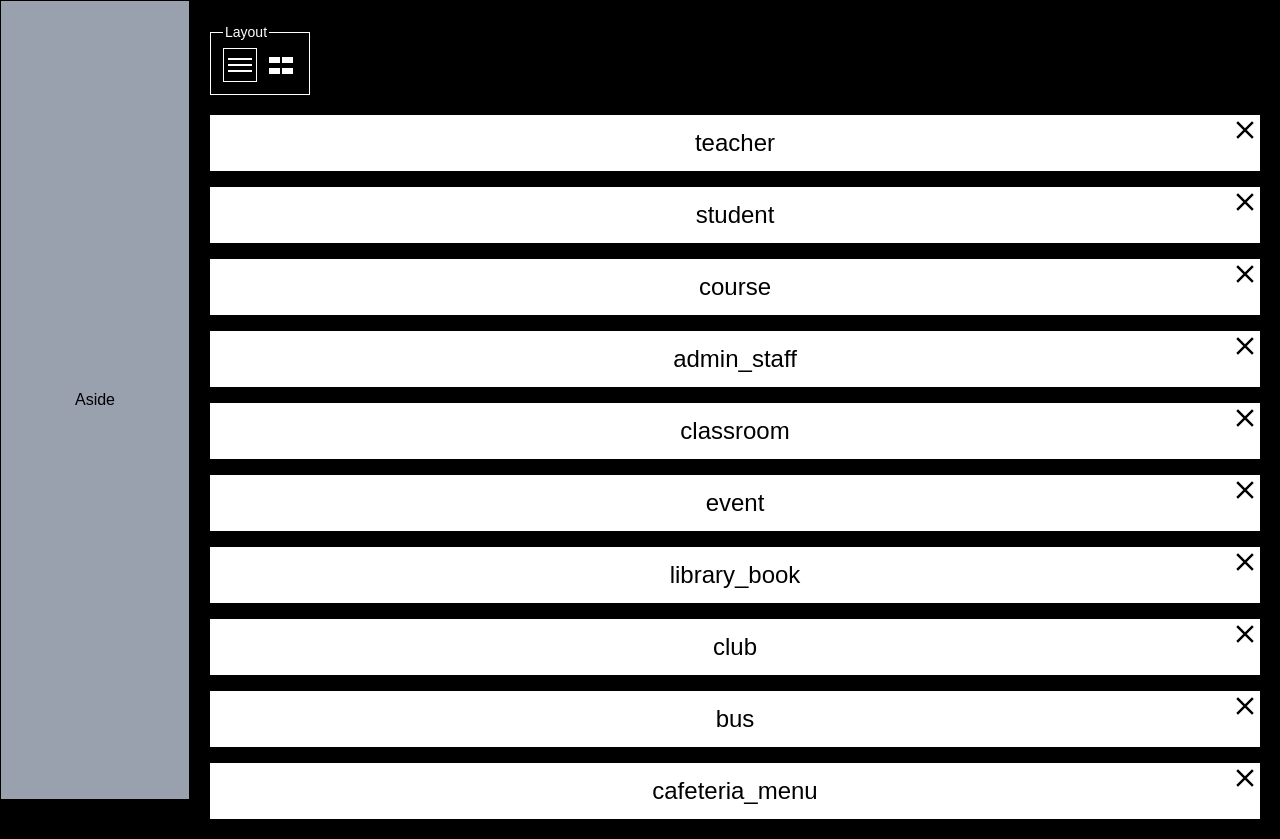
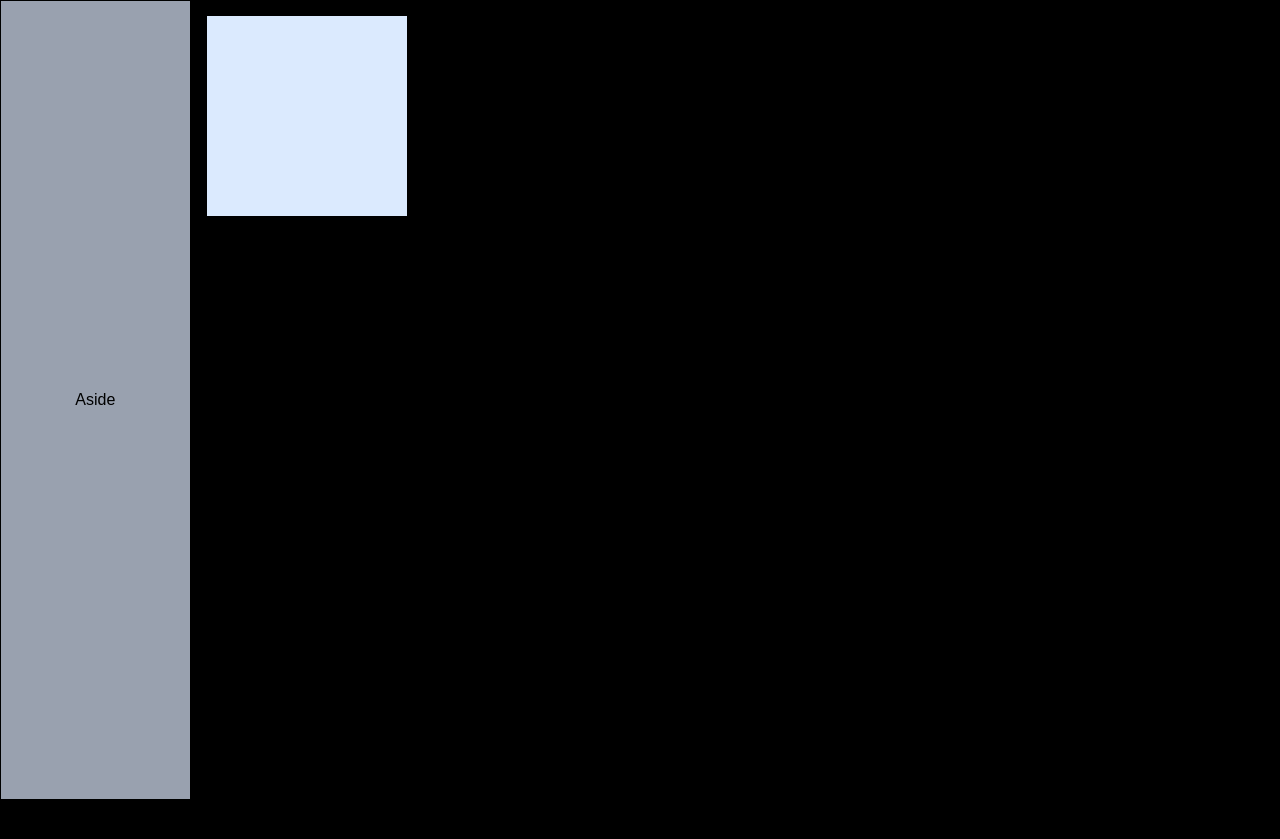
Before and after one commit to aty101/DashBoard-Component, a Next.js app: page / in a window 1280 px wide. After the commit the page ends 800 px from the top, so only its background shows below. Built offline with nearby package versions, Linux system fonts and the light colour scheme.

Commit message:
dynamic grid 1

```diff
--- a/src/app/page.tsx
+++ b/src/app/page.tsx
@@ -1,9 +1,13 @@
 import DataShow from "@/components/dataShow/DataShow";
+import DynamicGrid from "@/components/dynamic-grid/DynamicGrid";
+import Grid from "@/components/dynamic-grid/Grid";
 
 export default function Home() {
   return (
     <>
-      <DataShow />
+      {/* <DataShow /> */}
+      <DynamicGrid />
+      {/* <Grid /> */}
     </>
   );
 }
--- a/src/components/dataShow/DataCard.tsx
+++ b/src/components/dataShow/DataCard.tsx
@@ -1,4 +1,4 @@
-import { DragEventHandler, MouseEventHandler } from "react";
+import { DragEventHandler, MouseEventHandler, useState } from "react";
 import { IoMdClose } from "react-icons/io";
 
 export default function DataCard({
@@ -15,16 +15,21 @@ export default function DataCard({
   handleClosedData: MouseEventHandler;
   handleDragOver: DragEventHandler;
 }) {
+  const [active, setActive] = useState<boolean>(false);
+  const handleActive = () => {
+    setActive((prev) => !prev);
+  };
   return (
     <>
       <div
         className={`relative bg-white text-black p-3
           flex justify-center items-center w-full
-           cursor-grab select-none`}
+           cursor-grab select-none ${active && "col-span-full"}  hover:bg-gray-400`}
         draggable
         onDragStart={handleDragStart}
         onDragOver={handleDragOver}
         onDrop={handleDrop}
+        onClick={() => handleActive()}
       >
         <h2 className="text-2xl">{type}</h2>
         <button
--- a/src/components/dataShow/DataCardslist.tsx
+++ b/src/components/dataShow/DataCardslist.tsx
@@ -42,7 +42,7 @@ export default function DataCardsList() {
     <>
       <div
         className={` grid gap-4  ${
-          columns == 1 ? "grid-cols-1" : "grid-cols-2"
+          columns == 1 ? "grid-cols-1" : "grid-cols-5"
         }`}
       >
         {dataOrder.map((order, index) => {
--- /dev/null
+++ b/src/components/dynamic-grid/DynamicGrid.tsx
@@ -0,0 +1,97 @@
+"use client";
+
+import { Console } from "console";
+import { useEffect, useState } from "react";
+
+const Col_Width = 200;
+const Row_Height = 200;
+
+type WidgetDetail = {
+  id: number;
+  x: number;
+  y: number;
+  width: number;
+  height: number;
+};
+
+type DragPos = {
+  id: number;
+  newX: number;
+  newY: number;
+};
+
+export default function DynamicGrid() {
+  const [widgetsDetails, setWidgetsDetails] = useState<WidgetDetail[]>([
+    { id: 1, x: 0, y: 0, width: 200, height: 200 },
+    // { id: 2, x: 1, y: 1, width: 200, height: 200 },
+    // { id: 3, x: 2, y: 2, width: 200, height: 200 },
+    // { id: 4, x: 3, y: 3, width: 200, height: 200 },
+  ]);
+
+  const [draggedItem, setDraggedItem] = useState<DragPos | null>(null);
+
+  const mouseDown = (id: number, e: React.MouseEvent<HTMLDivElement>) => {
+    const rect = e.currentTarget.getBoundingClientRect();
+    console.log(
+      `CursorX : ${e.clientX}\nCursorY : ${e.clientY}\nDivX : ${rect.left}\nDivY : ${rect.top}`
+    );
+    setDraggedItem({
+      id,
+      newX: e.clientX - rect.left,
+      newY: e.clientY - rect.top,
+    });
+  };
+  const mouseMove = (e: MouseEvent) => {
+    if (!draggedItem) return;
+
+    const newX = Math.round((e.clientX - draggedItem.newX) / Col_Width);
+    const newY = Math.round((e.clientX - draggedItem.newY) / Row_Height);
+    setWidgetsDetails((prev) =>
+      prev.map((widget) => {
+        if (widget.id !== draggedItem.id) return widget;
+        return {
+          ...widget,
+          x: newX,
+          y: newY,
+        };
+      })
+    );
+  };
+  const mouseUp = () => {
+    setDraggedItem(null);
+  };
+
+  useEffect(() => {
+    window.addEventListener("mousemove", mouseMove);
+    window.addEventListener("mouseup", mouseUp);
+    return () => {
+      window.removeEventListener("mousemove", mouseMove);
+      window.removeEventListener("mouseup", mouseUp);
+      console.log(widgetsDetails);
+    };
+  }, [draggedItem]);
+  return (
+    <div
+      className={`w-full relative p-2`}
+      onMouseMove={(e) => {
+        console.log(`CursorX : ${e.clientX}\nCursorY : ${e.clientY}`);
+      }}
+    >
+      {widgetsDetails.map((widget) => (
+        <div
+          onMouseDown={(e) => mouseDown(widget.id, e)}
+          key={widget.id}
+          style={{
+            width: widget.width,
+            height: widget.height,
+            transform: `translate(${widget.x * Col_Width}px,${
+              widget.y * Row_Height
+            }px)`,
+          }}
+          className="absolute bg-blue-100 inline-block m-2
+          cursor-grab hover:bg-blue-700 "
+        ></div>
+      ))}
+    </div>
+  );
+}
--- /dev/null
+++ b/src/components/dynamic-grid/Grid.tsx
@@ -0,0 +1,100 @@
+"use client";
+
+import { useState, useEffect } from "react";
+
+const COL_WIDTH = 100;
+const ROW_HEIGHT = 30;
+const GRID_COLS = 12;
+
+// ---------------------------
+// Types
+// ---------------------------
+
+type Widget = {
+  id: string;
+  x: number;
+  y: number;
+  w: number;
+  h: number;
+};
+
+type DragState = {
+  id: string;
+  offsetX: number;
+  offsetY: number;
+} | null;
+
+// ---------------------------
+// Component
+// ---------------------------
+
+export default function Grid() {
+  const [widgets, setWidgets] = useState<Widget[]>([
+    { id: "1", x: 0, y: 0, w: 3, h: 3 },
+    { id: "2", x: 3, y: 0, w: 3, h: 3 },
+  ]);
+
+  const [dragging, setDragging] = useState<DragState>(null);
+
+  const handleMouseDown = (id: string, e: React.MouseEvent<HTMLDivElement>) => {
+    const rect = e.currentTarget.getBoundingClientRect();
+
+    setDragging({
+      id,
+      offsetX: e.clientX - rect.left,
+      offsetY: e.clientY - rect.top,
+    });
+  };
+
+  const handleMouseMove = (e: MouseEvent) => {
+    if (!dragging) return;
+
+    setWidgets((prev) =>
+      prev.map((w) => {
+        if (w.id !== dragging.id) return w;
+
+        const newX = Math.max(
+          0,
+          Math.round((e.clientX - dragging.offsetX) / COL_WIDTH)
+        );
+        const newY = Math.max(
+          0,
+          Math.round((e.clientY - dragging.offsetY) / ROW_HEIGHT)
+        );
+
+        return { ...w, x: newX, y: newY };
+      })
+    );
+  };
+
+  const handleMouseUp = () => setDragging(null);
+
+  useEffect(() => {
+    window.addEventListener("mousemove", handleMouseMove);
+    window.addEventListener("mouseup", handleMouseUp);
+
+    return () => {
+      window.removeEventListener("mousemove", handleMouseMove);
+      window.removeEventListener("mouseup", handleMouseUp);
+    };
+  }, [dragging]);
+
+  return (
+    <div className="relative w-full h-[600px] border border-gray-300">
+      {widgets.map((w) => (
+        <div
+          key={w.id}
+          onMouseDown={(e) => handleMouseDown(w.id, e)}
+          className="absolute bg-blue-300 rounded cursor-move"
+          style={{
+            width: w.w * COL_WIDTH,
+            height: w.h * ROW_HEIGHT,
+            transform: `translate(${w.x * COL_WIDTH}px, ${w.y * ROW_HEIGHT}px)`,
+          }}
+        >
+          Widget {w.id}
+        </div>
+      ))}
+    </div>
+  );
+}
```
